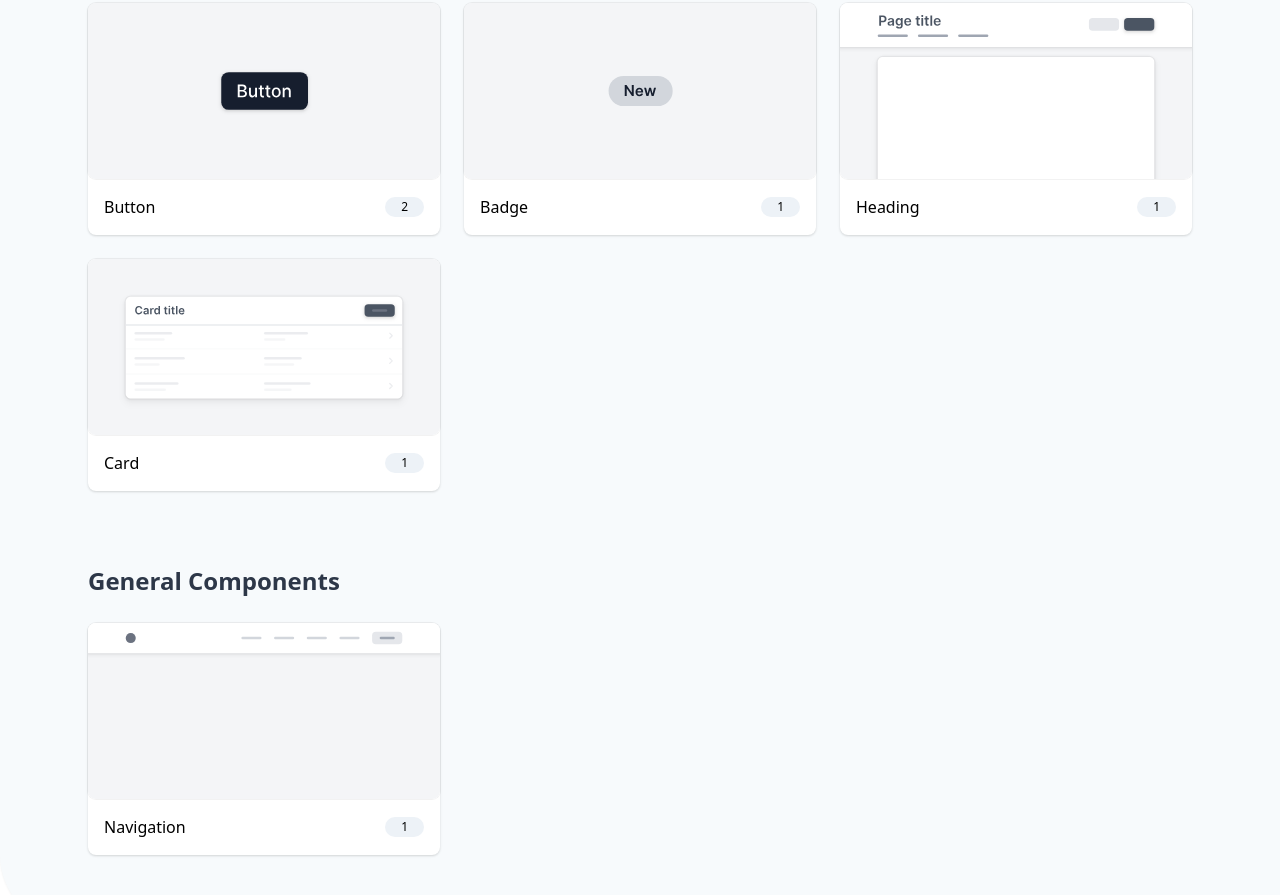
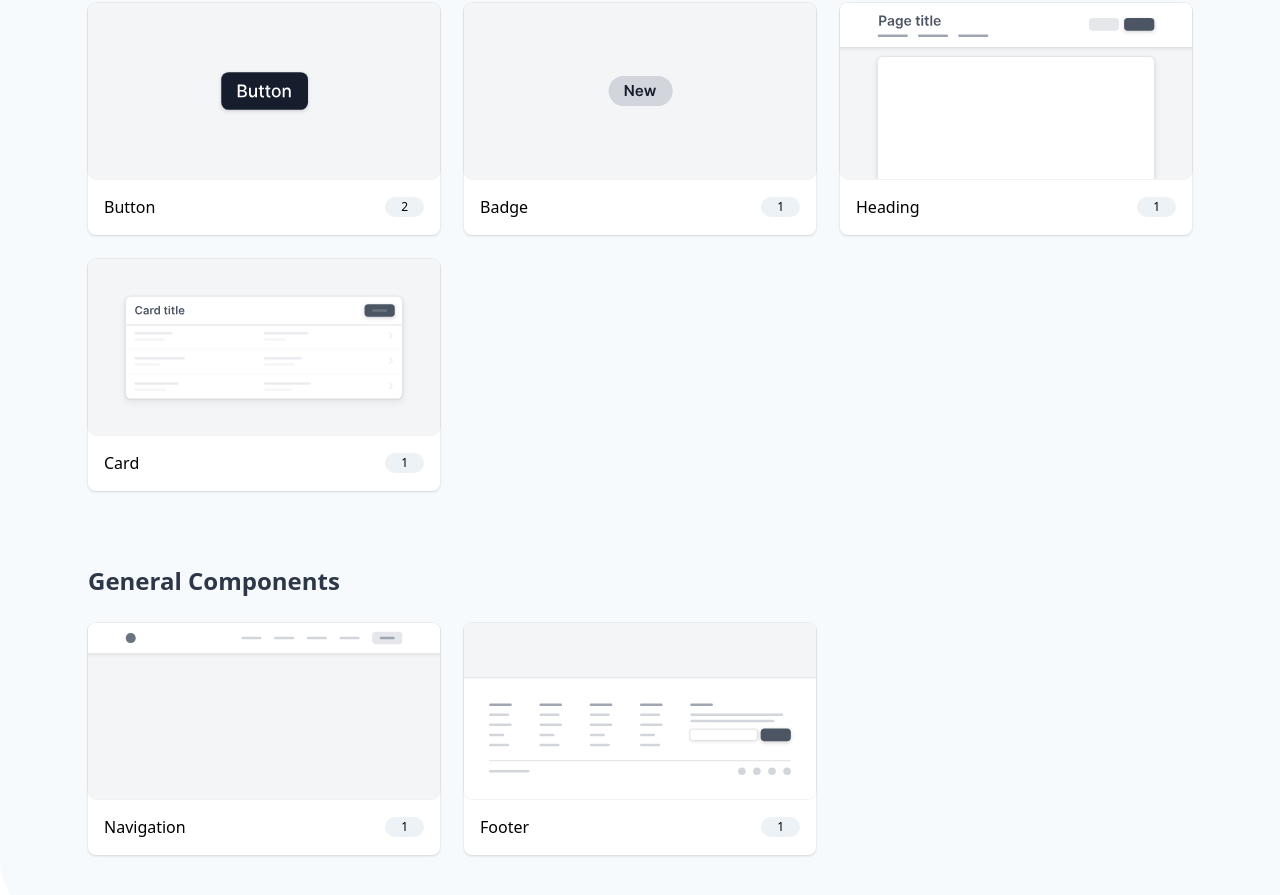
Before and after one commit to NLNT/Mochi-UI, a website: page public/index.html in a window 1280 px wide. Shown: the part 995-1890 px from the top of the page. Drawn offline with Linux system fonts and the light colour scheme; a web font is replaced by a local one.

Commit message:
Added footer component in showcase section & update links in component folder

```diff
--- a/public/index.html
+++ b/public/index.html
@@ -209,6 +209,22 @@
           </a>
         </div>
         <!-- End - card component -->
+        <!-- Card - component -->
+        <div class="w-full sm:w-1/2 lg:w-1/3 px-3 pb-6">
+          <a href="#">
+            <figure class="relative bg-white rounded-lg transition-shadow ease-out duration-200 shadow hover:shadow-md">
+              <img src="https://raw.githubusercontent.com/NLNT/Mochi-UI/master/img/Components%20thumbnails/sections-footers.svg?sanitize=true" alt="footer component thumbnail" class="w-full rounded-lg shadow-xs">
+              <figcaption class="flex justify-between items-center p-4">
+                <p>Footer</p>
+                <p class="bg-gray-200 py-px px-4 text-xs rounded-full">1</p>
+              </caption>
+              <!-- Whiten hover effect -->
+              <div class="absolute bg-white rounded-lg inset-0 opacity-0 transition-opacity duration-150 ease-out hover:opacity-25"></div>
+            </figure>
+          </a>
+        </div>
+        <!-- End - card component -->
+
       </div>
       <!-- End - row component -->
 
```
